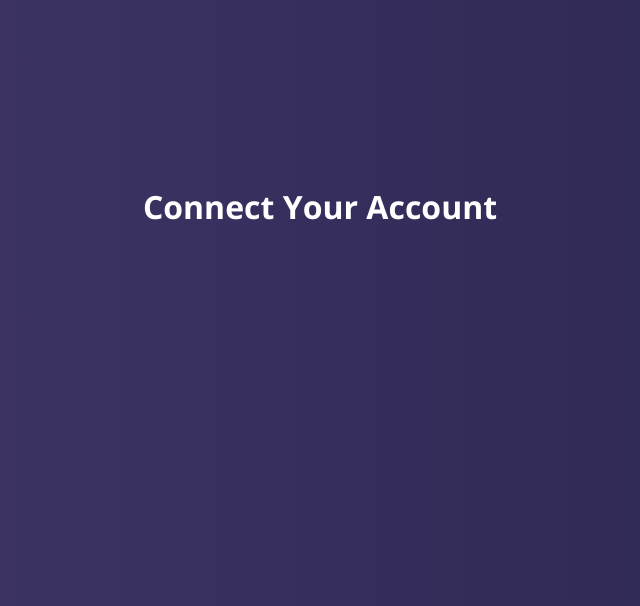
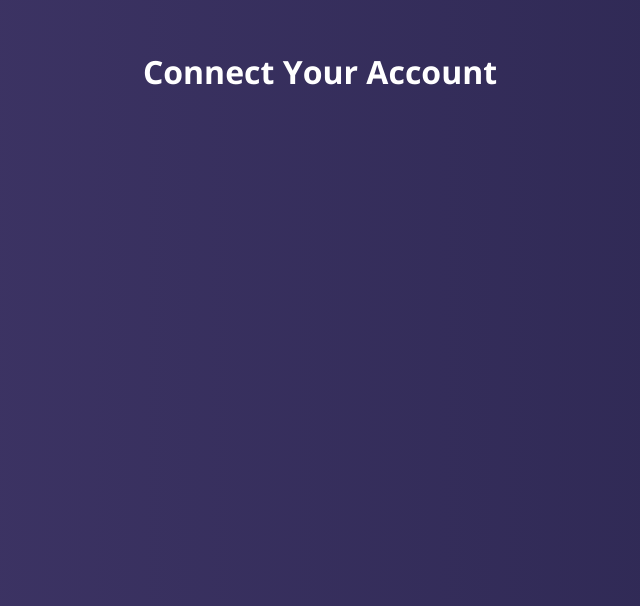
Before and after one commit to Huespal/connecting-people, a Next.js app: page / in a window 1280 px wide. Shown: the part 194-800 px from the top of the page, without its empty margins (320-960 px from the left). Built offline with nearby package versions, Linux system fonts and the light colour scheme.

Commit message:
feat: improve theme and global styles

```diff
--- a/src/core/styles/globals.css
+++ b/src/core/styles/globals.css
@@ -15,6 +15,12 @@ body {
   -moz-osx-font-smoothing: grayscale;
 }
 
+main {
+  min-height: 100svh;
+  padding: 5rem;
+  transition: padding 0.5s;
+}
+
 * {
   box-sizing: border-box;
   padding: 0;
@@ -22,6 +28,40 @@ body {
 }
 
 a {
-  color: inherit;
+  color: var(--color-accent);
   text-decoration: none;
 }
+
+ul {
+  list-style: none;
+  padding: 0;
+  margin: 0;
+}
+
+fieldset {
+  padding: 0;
+  margin: 0;
+  border: none;
+
+  .error-message {
+    color: var(--color-error);
+  }
+}
+
+input {
+  height: var(--size-l);
+  font-size: large;
+  padding: var(--space-l) var(--space-default);
+  margin-top: var(--space-s);
+  border: 2px solid var(--color-secondary);
+  border-radius: var(--radii-xs);
+
+  &.error {
+    border-color: var(--color-error);
+  }
+
+  &:focus,
+  &:active {
+    outline: none;
+  }
+}
--- a/src/core/styles/theme.css
+++ b/src/core/styles/theme.css
@@ -7,6 +7,9 @@
   --color-tertiary-dark: #2B2650;
   --color-light: #FFFFFF;
   --color-dark: #171717;
+  --color-accent: #90CFFA;
+  --color-accent-secondary: #593E60;
+  --color-accent-tertiary: #342C52;
   --color-disabled: #D5D2D2F9;
   --color-success: #A2C79A;
   --color-error: #C10E0E;
@@ -35,6 +38,7 @@
   --breakpoint-default: 80rem;
 
   /* Radii */
+  --radii-xs: 0.25rem;
   --radii-s: 0.5rem;
   --radii-default: 1rem;
   --radii-m: 1.5rem;
```
